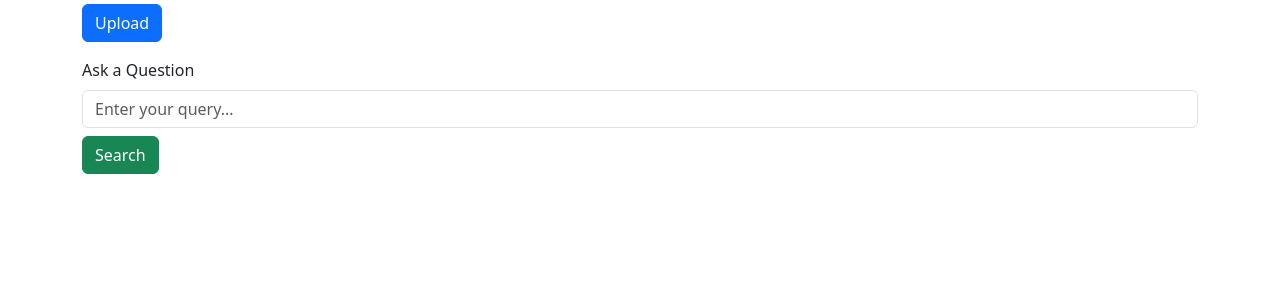
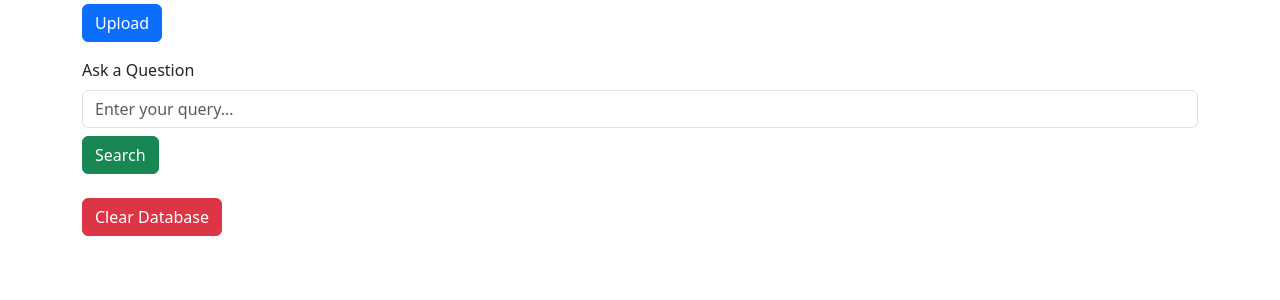
Before and after one commit to KnightsForge/ChatPDF, a Flask app: page / in a window 1280 px wide. Shown: the part 178-478 px from the top of the page. Run offline with Flask 3, Linux system fonts and the light colour scheme; some libraries are stand-ins or nearby versions.

Commit message:
Adding changes and clear db feature

```diff
--- a/app.py
+++ b/app.py
@@ -33,6 +33,12 @@ def extract_text_from_pdf(pdf_path):
         texts.append((page_num + 1, text))  # Store page number with text
     return texts
 
+@app.route("/clear_db", methods=["POST"])
+def clear_db():
+    """Clears all documents from the ChromaDB collection."""
+    chroma_client.delete_collection(name="pdf_chunks")
+    collection = chroma_client.get_or_create_collection(name="pdf_chunks")
+    return jsonify({"message": "Database cleared successfully"})
 
 def store_pdf_in_chromadb(pdf_path, pdf_name):
     """Stores PDF content as embeddings in ChromaDB."""
--- a/templates/index.html
+++ b/templates/index.html
@@ -23,6 +23,11 @@
             <label for="queryInput" class="form-label">Ask a Question</label>
             <input type="text" class="form-control" id="queryInput" placeholder="Enter your query...">
             <button class="btn btn-success mt-2" onclick="searchQuery()">Search</button>
+        </div>
+
+        <!-- Clear Database Section -->
+        <div class="mb-3">
+            <button class="btn btn-danger mt-2" onclick="clearDatabase()">Clear Database</button>
         </div>
 
         <!-- Response Section -->
@@ -76,6 +81,15 @@
             })
             .catch(error => alert("Query Failed!"));
         }
+
+        function clearDatabase() {
+            fetch(`${BACKEND_URL}/clear_db`, {
+                method: "POST"
+            })
+            .then(response => response.json())
+            .then(data => alert(data.message))
+            .catch(error => alert("Failed to clear database!"));
+        }
     </script>
 </body>
 </html>
```
